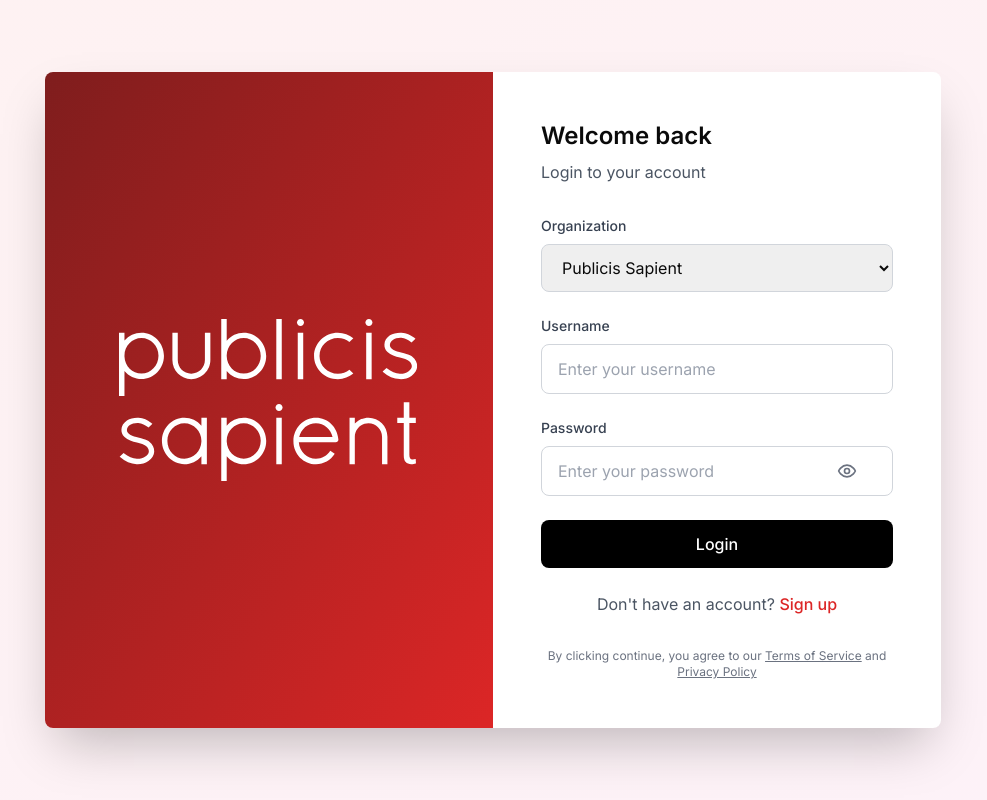
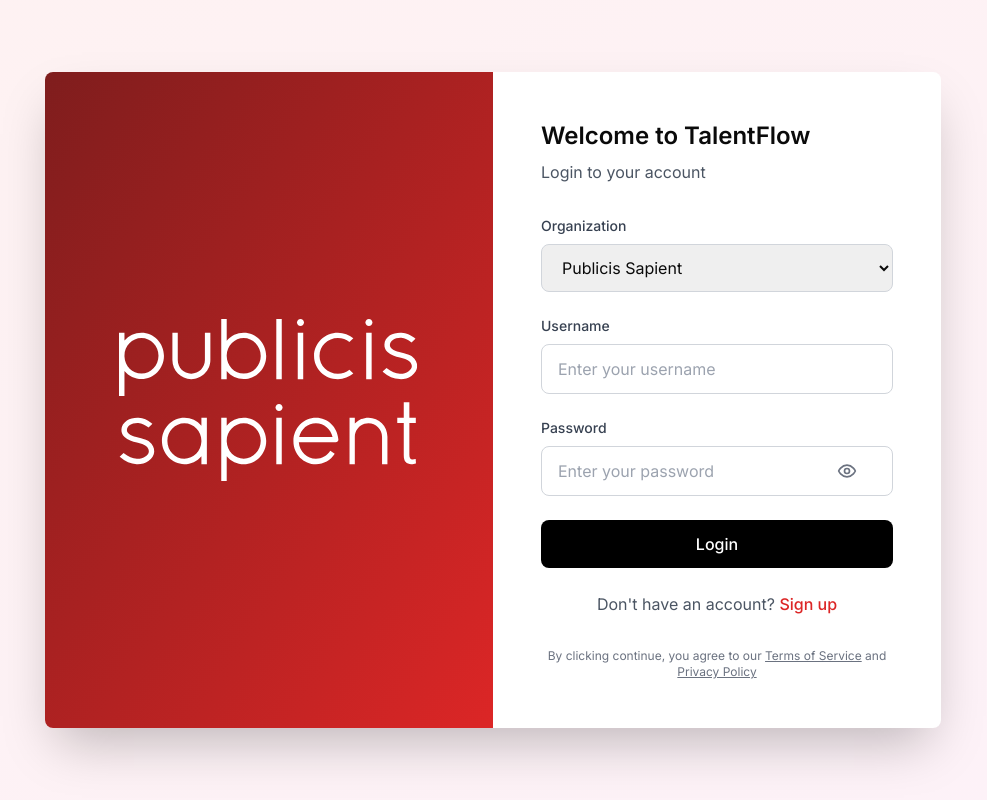
Before and after one commit to Aayushman-Chatterjee-Organization/26-aspire-hackathon-team-helio, a Next.js app in the folder FrontEnd/: page /login in a window 1280 px wide. Shown: the whole page, without its empty margins (147-1134 px from the left). Built offline with nearby package versions, Linux system fonts and the light colour scheme.

Commit message:
feat: next js configs added v5

```diff
--- a/FrontEnd/app/login/page.js
+++ b/FrontEnd/app/login/page.js
@@ -46,7 +46,9 @@
 				{/* Right Panel - Login Form */}
 				<div className="w-full md:w-1/2 p-8 md:p-12">
 					<div className="max-w-md mx-auto">
-						<h1 className="text-2xl font-semibold mb-2">Welcome back</h1>
+						<h1 className="text-2xl font-semibold mb-2">
+							Welcome to TalentFlow
+						</h1>
 						<p className="text-gray-600 mb-8">Login to your account</p>
 
 						<form onSubmit={handleSubmit} className="space-y-6">
```
